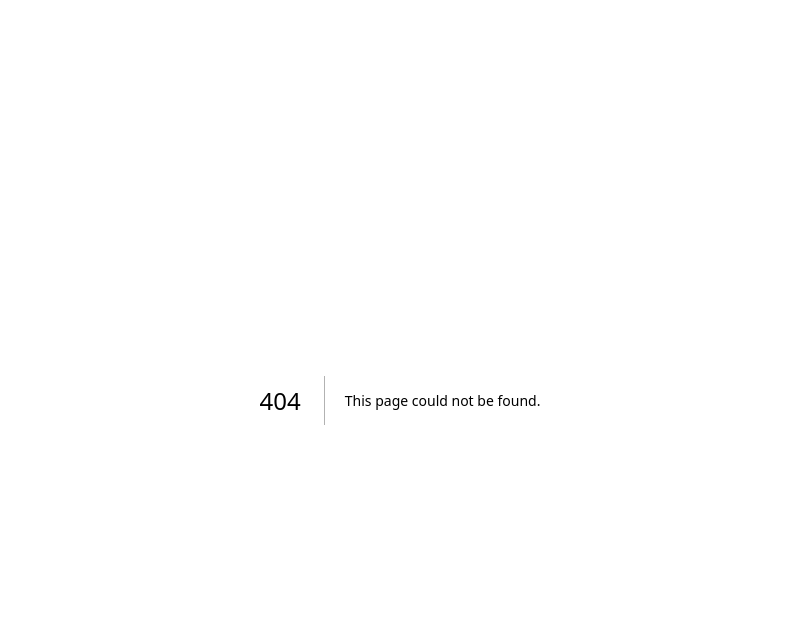
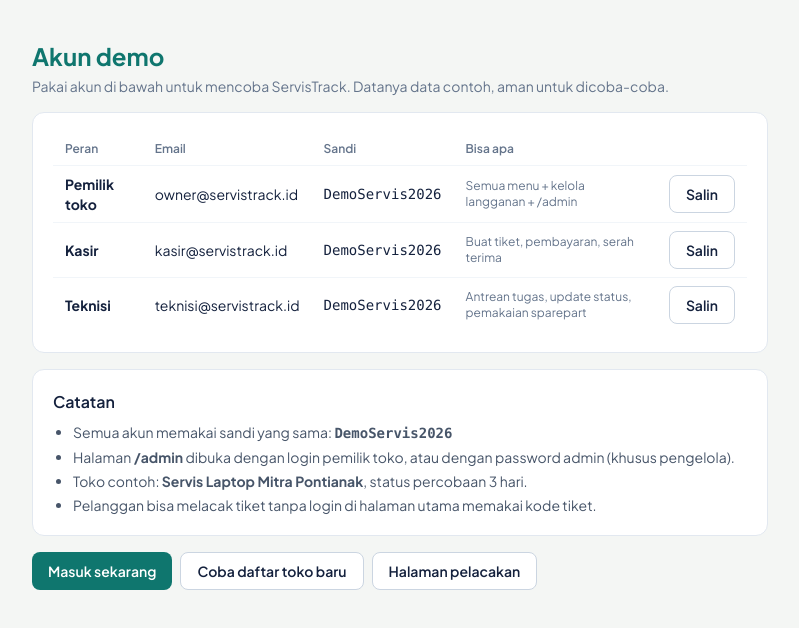
Before and after one commit to RizalSaputrAAA/servistrack, a Next.js app: page /demo in a window 1280 px wide. Before the commit this address had no page. Shown: the top 628 px of the page, without its empty margins (240-1039 px from the left). Built offline with nearby package versions, Linux system fonts and the light colour scheme.

Commit message:
Halaman akun demo dan tautannya di login serta beranda

```diff
--- /dev/null
+++ b/app/demo/page.tsx
@@ -0,0 +1,79 @@
+"use client";
+import Link from "next/link";
+import { useState } from "react";
+
+// Halaman bantuan untuk sesi demo. Berisi akun contoh yang datanya memang fiktif.
+// Hapus halaman ini (dan tautannya) sebelum dipakai produksi sungguhan.
+const AKUN = [
+  { role: "Pemilik toko", email: "owner@servistrack.id", pass: "DemoServis2026", akses: "Semua menu + kelola langganan + /admin" },
+  { role: "Kasir", email: "kasir@servistrack.id", pass: "DemoServis2026", akses: "Buat tiket, pembayaran, serah terima" },
+  { role: "Teknisi", email: "teknisi@servistrack.id", pass: "DemoServis2026", akses: "Antrean tugas, update status, pemakaian sparepart" },
+];
+
+export default function Demo() {
+  const [copied, setCopied] = useState("");
+  const copy = async (text: string, tag: string) => {
+    try {
+      await navigator.clipboard.writeText(text);
+      setCopied(tag);
+      setTimeout(() => setCopied(""), 1500);
+    } catch { /* abaikan */ }
+  };
+
+  return (
+    <main className="mx-auto max-w-3xl space-y-4 px-4 py-10">
+      <div>
+        <h1 className="text-2xl font-bold text-brand">Akun demo</h1>
+        <p className="mt-1 text-sm text-slate-500">
+          Pakai akun di bawah untuk mencoba ServisTrack. Datanya data contoh, aman untuk dicoba-coba.
+        </p>
+      </div>
+
+      <div className="card overflow-x-auto">
+        <table className="w-full">
+          <thead>
+            <tr>
+              <th className="th">Peran</th>
+              <th className="th">Email</th>
+              <th className="th">Sandi</th>
+              <th className="th">Bisa apa</th>
+              <th className="th"></th>
+            </tr>
+          </thead>
+          <tbody>
+            {AKUN.map((a) => (
+              <tr key={a.email} className="border-t border-slate-100">
+                <td className="td"><b>{a.role}</b></td>
+                <td className="td">{a.email}</td>
+                <td className="td font-mono">{a.pass}</td>
+                <td className="td text-xs text-slate-500">{a.akses}</td>
+                <td className="td">
+                  <button className="btn-ghost whitespace-nowrap"
+                    onClick={() => copy(`${a.email} / ${a.pass}`, a.email)}>
+                    {copied === a.email ? "Tersalin" : "Salin"}
+                  </button>
+                </td>
+              </tr>
+            ))}
+          </tbody>
+        </table>
+      </div>
+
+      <div className="card space-y-2">
+        <h2 className="font-semibold">Catatan</h2>
+        <ul className="list-disc space-y-1 pl-5 text-sm text-slate-600">
+          <li>Semua akun memakai sandi yang sama: <b className="font-mono">DemoServis2026</b></li>
+          <li>Halaman <b>/admin</b> dibuka dengan login pemilik toko, atau dengan password admin (khusus pengelola).</li>
+          <li>Toko contoh: <b>Servis Laptop Mitra Pontianak</b>, status percobaan 3 hari.</li>
+          <li>Pelanggan bisa melacak tiket tanpa login di halaman utama memakai kode tiket.</li>
+        </ul>
+      </div>
+
+      <div className="flex flex-wrap gap-2">
+        <Link className="btn-primary" href="/login">Masuk sekarang</Link>
+        <Link className="btn-ghost" href="/daftar">Coba daftar toko baru</Link>
+        <Link className="btn-ghost" href="/">Halaman pelacakan</Link>
+      </div>
+    </main>
+  );
+}
--- a/app/login/page.tsx
+++ b/app/login/page.tsx
@@ -49,9 +49,10 @@ export default function Login() {
         </div>
         <button className="btn-primary w-full" disabled={busy}>{busy ? "Masuk…" : "Masuk"}</button>
       </form>
-      <div className="mt-4 flex justify-between text-sm">
+      <div className="mt-4 flex flex-wrap justify-between gap-2 text-sm">
         <Link className="underline" href="/lupa-sandi">Lupa sandi?</Link>
         <Link className="underline" href="/daftar">Daftar toko baru</Link>
+        <Link className="underline" href="/demo">Akun demo</Link>
       </div>
     </main>
   );
--- a/app/page.tsx
+++ b/app/page.tsx
@@ -40,7 +40,7 @@ export default function Home() {
       </main>
 
       <footer className="border-t border-slate-200 bg-white py-4 text-center text-sm text-slate-500">
-        Pontianak, Kalimantan Barat · <Link href="/login" className="underline">Masuk staf</Link>
+        Pontianak, Kalimantan Barat · <Link href="/login" className="underline">Masuk staf</Link> · <Link href="/demo" className="underline">Akun demo</Link>
       </footer>
     </div>
   );
```
